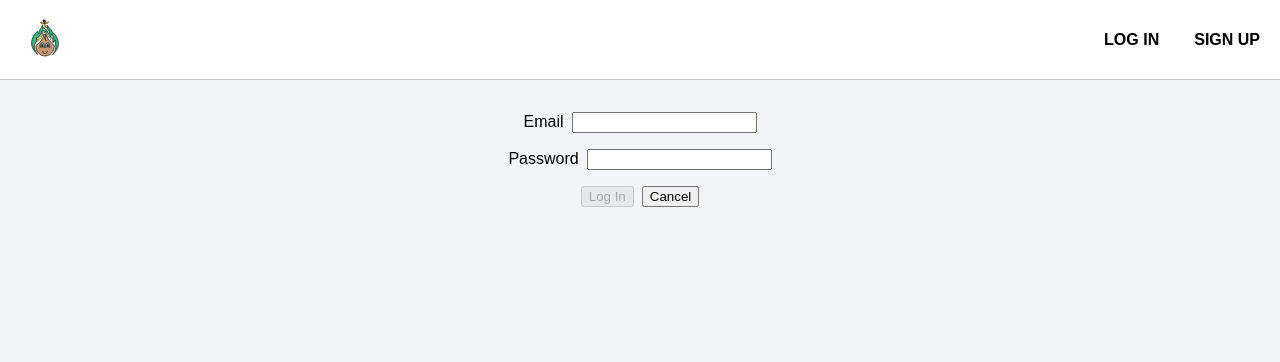
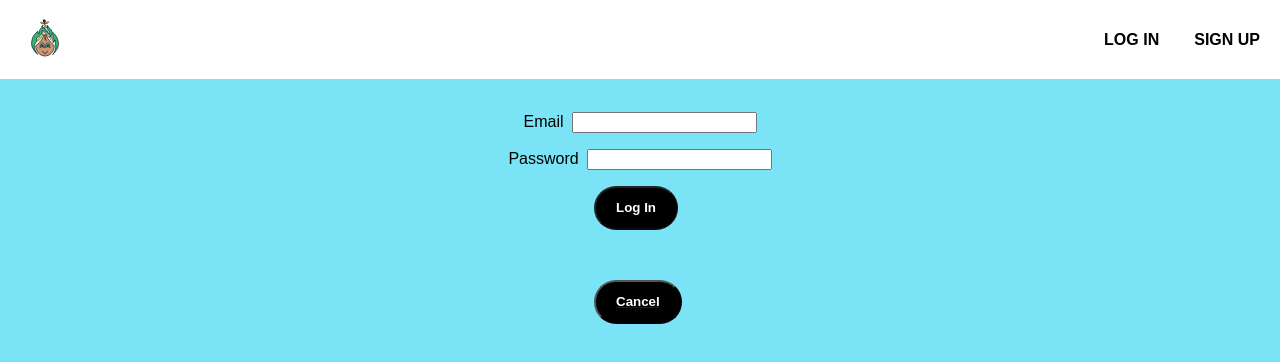
Before and after one commit to jrob1time/plantur-frontend, a React (Vite) app: page /login in a window 1280 px wide. Shown: the top 362 px of the page. Built offline with nearby package versions, Linux system fonts and the light colour scheme; no server answers.

Commit message:
update styling for all buttons

```diff
--- a/src/index.css
+++ b/src/index.css
@@ -5,10 +5,28 @@ body {
   -webkit-font-smoothing: antialiased;
   -moz-osx-font-smoothing: grayscale;
   font-family: sofia-pro, sans-serif;
-  --primary: #F2B138;
+  /* --primary: #F2B138;
   --secondary: #6574d0;
-  --outline: #ffffff;
-  --background: #f2f4f8;
-  --border: rgb(220, 220, 220);
-  --card-background: rgb(255, 255, 255);
+  --outline: #ffffff; */
+  /* --background: #31c7e5; */
+  /* background: rgb(19,149,172); */
+  background: rgb(122, 228, 246);
 }
+
+
+ button{
+  display: flex;
+  margin-bottom: 50px;
+  border-radius: 30px;
+  background-color: rgb(0, 0, 0);
+  color:rgb(255, 255, 255);
+  padding: 20px;
+  font-weight: bold;
+  max-height: 30px;
+  align-items: center;
+}
+button:hover {
+  background-color:rgb(67, 216, 242);
+  border: 4px solid rgb(67, 216, 242);
+  color: white;
+}
--- a/src/pages/Landing/Landing.module.css
+++ b/src/pages/Landing/Landing.module.css
@@ -13,5 +13,9 @@
 }
 
 .container button{
-  margin-bottom: 30px;
+  margin-bottom: 50px;
+  border-radius: 30px;
 }
+.container button:hover {
+  color:rgb(122, 228, 246);
+}
--- a/src/pages/Landing/Landing.tsx
+++ b/src/pages/Landing/Landing.tsx
@@ -25,7 +25,7 @@ const Landing = ({ user, handleLogout }: LandingProps): JSX.Element => {
       <h1>
         <img src={logo1} alt="Plantur" />
       </h1>
-
+<h2>HELLO FELLOW PLANTUR!</h2>
       {user && (
         <button onClick={handleDeleteAccount}>DELETE ACCOUNT</button>
       )}
```
